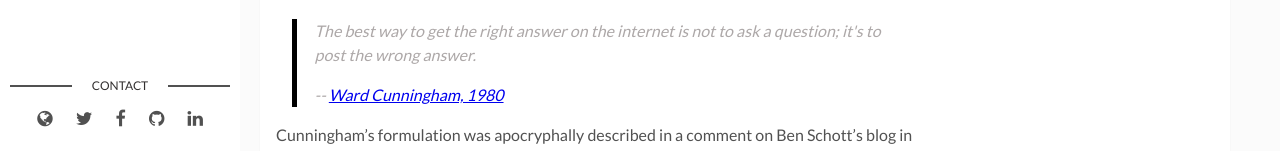
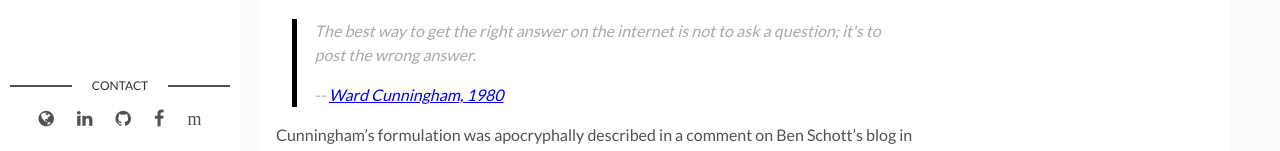
Before and after one commit to shaisachs/laws-of-software, a Jekyll site: the page built from index.html, in a window 1280 px wide and 900 px high, scrolled down 592 px. Shown: the part 743-894 px from the top of the window. Built offline with Jekyll 4.4.1, drawn with Linux system fonts in a browser that asks for light colours.

Commit message:
swap out twitter with mastodon
Signed-off-by: Shai Sachs <shaisachs@gmail.com>

```diff
--- a/_config.yml
+++ b/_config.yml
@@ -13,11 +13,12 @@ about-author: I am a Staff Engineer at Wayfair. Contact me if you want to join u
 author-firstname: Shai
 author-lastname: Sachs
 social-home: https://shaisachs.com
-social-twitter: shaisachs
+social-twitter:
 social-facebook: shaisachs
 social-github: shaisachs # add your Github handle
 social-linkedin: shaisachs
 social-email: # add your Email address
+social-mastodon: https://mstdn.party/@shaisachs
 
 # Tracker
 analytics: # Google Analytics
--- a/_layouts/main.html
+++ b/_layouts/main.html
@@ -19,17 +19,20 @@ layout: default
         {% if site.social-home %}
           <li><a href="{{ site.social-home }}" target="_blank"><i class="fa fa-globe" aria-hidden="true"></i></a></li>
         {% endif %}
-        {% if site.social-twitter %}
-          <li><a href="https://twitter.com/{{ site.social-twitter }}" target="_blank"><i class="fa fa-twitter" aria-hidden="true"></i></a></li>
+        {% if site.social-linkedin %}
+          <li class="linkedin"><a href="https://in.linkedin.com/in/{{site.social-linkedin}}" target="_blank"><i class="fa fa-linkedin"></i></a></li>
+        {% endif %}
+        {% if site.social-github %}
+          <li class="github"><a href="http://github.com/{{site.social-github}}" target="_blank"><i class="fa fa-github"></i></a></li>
         {% endif %}
         {% if site.social-facebook %}
           <li><a href="https://facebook.com/{{ site.social-facebook }}" target="_blank"><i class="fa fa-facebook" aria-hidden="true"></i></a></li>
         {% endif %}
-        {% if site.social-github %}
-          <li class="github"><a href="http://github.com/{{site.social-github}}" target="_blank"><i class="fa fa-github"></i></a></li>
+        {% if site.social-mastodon %}
+          <li><a href="{{ site.social-mastodon }}" target="_blank"><i class="fa">m</i></a></li>
         {% endif %}
-        {% if site.social-linkedin %}
-          <li class="linkedin"><a href="https://in.linkedin.com/in/{{site.social-linkedin}}" target="_blank"><i class="fa fa-linkedin"></i></a></li>
+        {% if site.social-twitter %}
+          <li><a href="https://twitter.com/{{ site.social-twitter }}" target="_blank"><i class="fa fa-twitter" aria-hidden="true"></i></a></li>
         {% endif %}
       </ul>
     </section> <!-- End Section Contact -->
```
